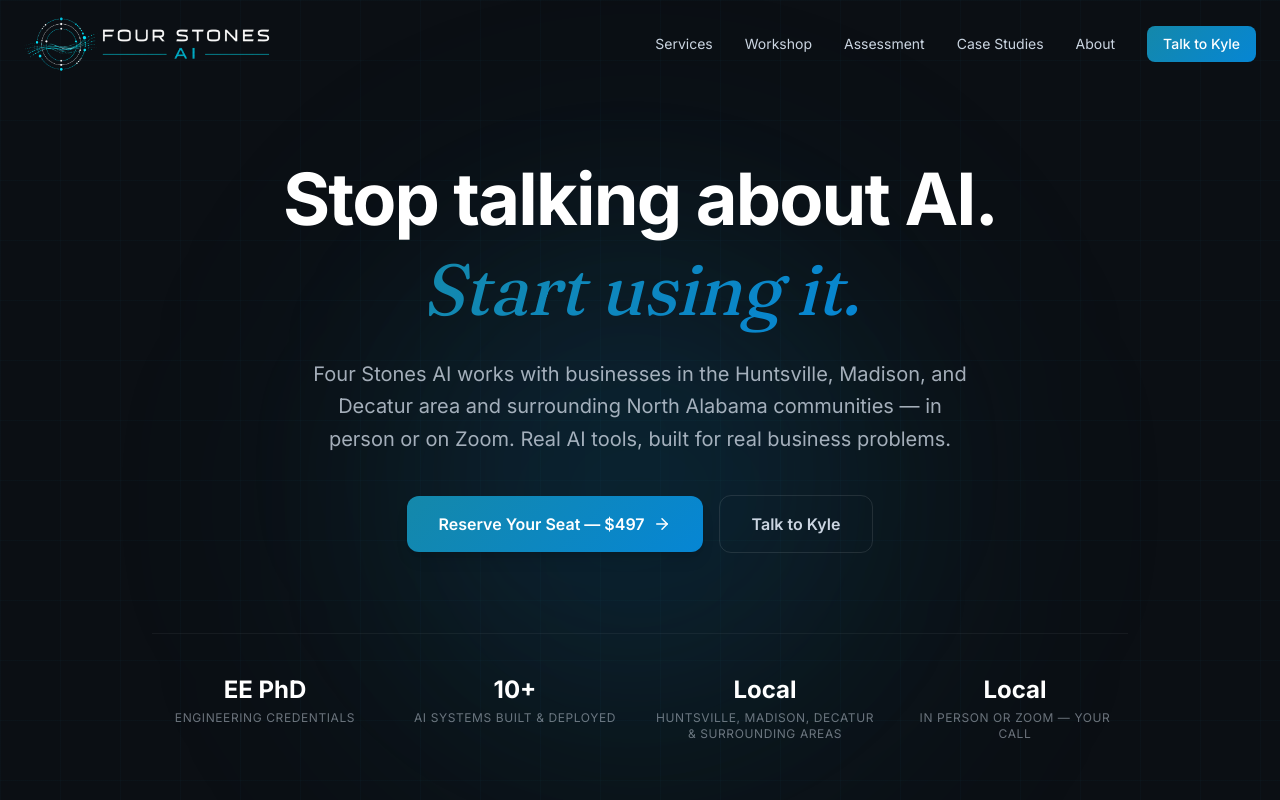
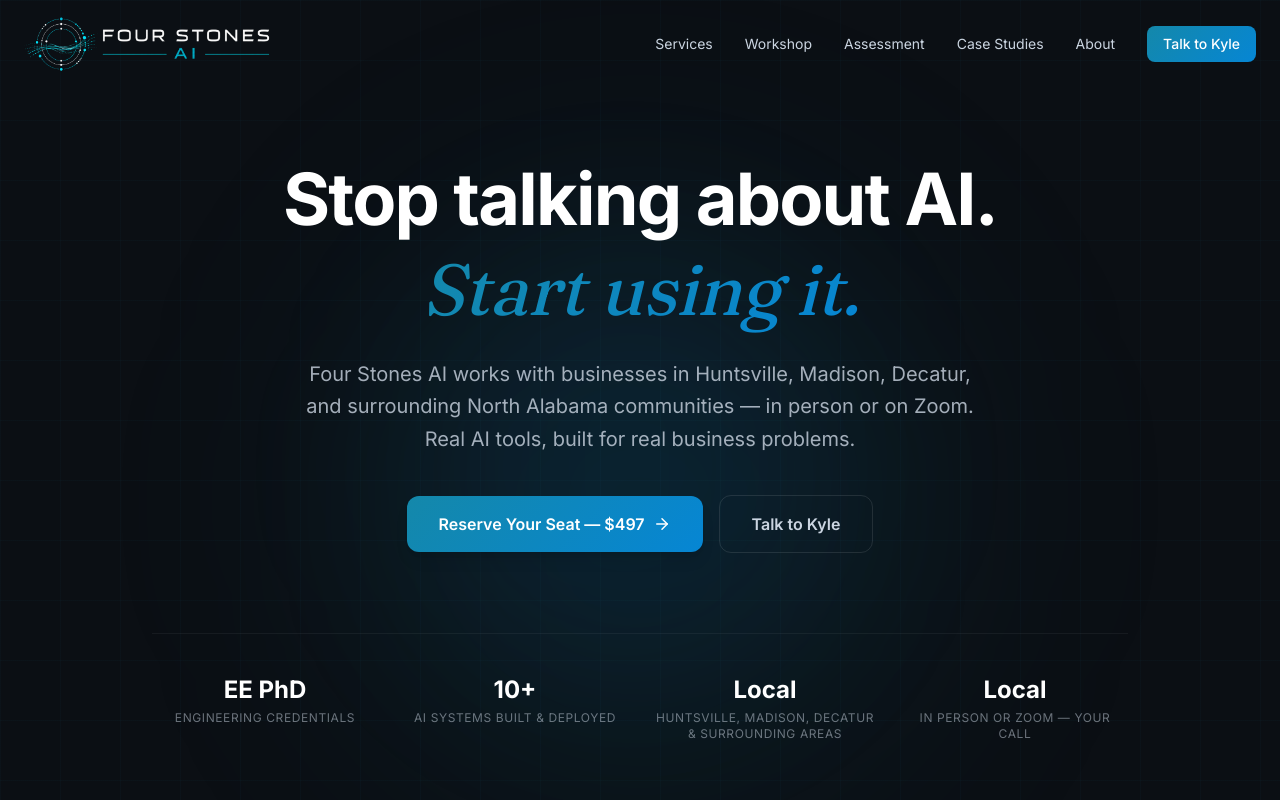
Before and after one commit to fourstonesdigital/fourstones-ai, a Next.js app: page / in a window 1280 px wide. Shown: the top 800 px of the page. Built offline with nearby package versions, Linux system fonts and the light colour scheme.

Commit message:
Fix service area phrasing: remove redundant 'area and surrounding areas' across site

```diff
--- a/app/contact/page.tsx
+++ b/app/contact/page.tsx
@@ -48,7 +48,7 @@ export default function ContactPage() {
             <span className="accent-serif text-gradient">your business.</span>
           </h1>
           <p className="text-lg text-[#CBD5E1]/70 leading-relaxed max-w-xl mx-auto">
-            Kyle works with businesses in the Huntsville, Madison, and Decatur area and surrounding areas.
+            Kyle works with businesses in Huntsville, Madison, Decatur, and surrounding areas.
             Fill out the form and he&apos;ll be in touch within one business day.
           </p>
         </div>
--- a/app/page.tsx
+++ b/app/page.tsx
@@ -118,7 +118,7 @@ export default function HomePage() {
           </h1>
 
           <p className="text-xl text-[#CBD5E1]/80 leading-relaxed max-w-2xl mx-auto mb-10">
-            Four Stones AI works with businesses in the Huntsville, Madison, and Decatur area and surrounding North Alabama communities — in person or on Zoom. Real AI tools, built for real business problems.
+            Four Stones AI works with businesses in Huntsville, Madison, Decatur, and surrounding North Alabama communities — in person or on Zoom. Real AI tools, built for real business problems.
           </p>
 
           <div className="flex flex-col sm:flex-row gap-4 justify-center items-center">
--- a/app/privacy/page.tsx
+++ b/app/privacy/page.tsx
@@ -17,7 +17,7 @@ export default function PrivacyPage() {
 
           <div>
             <h2 className="text-white text-xl font-semibold mb-3">1. Who We Are</h2>
-            <p>Four Stones AI is a DBA of Four Stones Digital LLC, located at 7771 Hwy 72 W, Suite C, Madison, AL 35758. We provide AI consulting services to small and medium-sized businesses in the Huntsville, Madison, and Decatur area and surrounding North Alabama communities. You can reach us at (256) 809-0048, support@fourstones.ai, or through the contact form at <Link href="/contact" className="text-[#1488AA] hover:text-[#0686D4]">fourstones.ai/contact</Link>.</p>
+            <p>Four Stones AI is a DBA of Four Stones Digital LLC, located at 7771 Hwy 72 W, Suite C, Madison, AL 35758. We provide AI consulting services to small and medium-sized businesses in Huntsville, Madison, Decatur, and surrounding North Alabama communities. You can reach us at (256) 809-0048, support@fourstones.ai, or through the contact form at <Link href="/contact" className="text-[#1488AA] hover:text-[#0686D4]">fourstones.ai/contact</Link>.</p>
           </div>
 
           <div>
--- a/app/workshop/page.tsx
+++ b/app/workshop/page.tsx
@@ -111,7 +111,7 @@ const faqs = [
   },
   {
     q: 'Is this in person?',
-    a: 'Yes. Held at the Four Stones AI office in Madison, AL. This workshop is for businesses in the Huntsville, Madison, and Decatur area and surrounding areas. Check Eventbrite for the latest dates and start times.',
+    a: 'Yes. Held at the Four Stones AI office in Madison, AL. This workshop is for businesses in Huntsville, Madison, Decatur, and surrounding areas. Check Eventbrite for the latest dates and start times.',
   },
   {
     q: 'What\'s the refund policy?',
```
